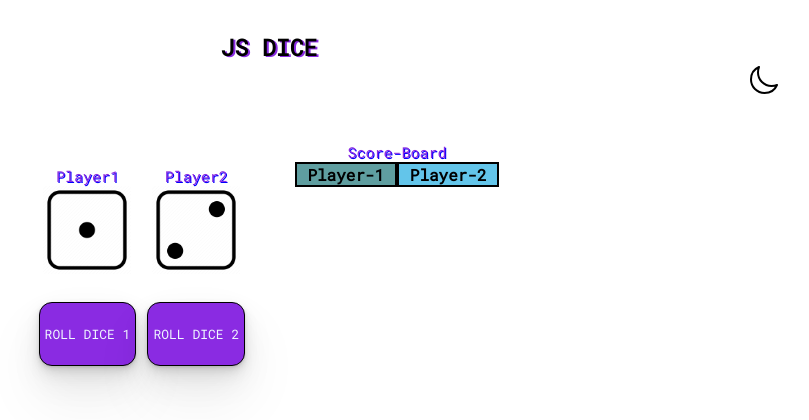
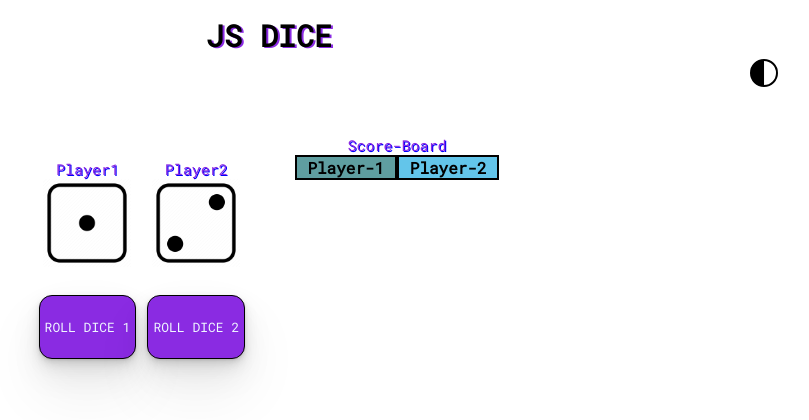
Before and after one commit to bishaldn/DiceMaster, a PHP site: page / in a window 1280 px wide. Shown: the top 420 px of the page, without its empty margins (371-1180 px from the left). Run offline with PHP 8.4, Linux system fonts and the light colour scheme; lists and menus that the app fills with data are empty.

Commit message:
updationg

```diff
--- a/index.html
+++ b/index.html
@@ -16,7 +16,7 @@
     <h1 id="title">JS DICE</h1>
     <div class="btn-mode">
         <button class="btn-dark" onclick="swapStyle('styledark.css')">
-            <ion-icon name="moon-outline" size="large"></ion-icon>
+            <ion-icon name="contrast-outline" size="large"></ion-icon>
         </button>
         <button class="btn-light" onclick="swapStyle('style.css')">
             <ion-icon name="sunny-outline" size="large"></ion-icon>
--- a/style.css
+++ b/style.css
@@ -31,9 +31,9 @@ body {
 }
 
 h1 {
-    margin-top: 4vh;
+    margin-top: 2vh;
     text-shadow: 2px 1px blueviolet;
-    font-size: 23px;
+    font-size: 30px;
     text-align: center;
 }
 
--- a/styledark.css
+++ b/styledark.css
@@ -84,7 +84,7 @@ table {
 table,
 th,
 td {
-    border: 2px solid black;
+    border: 2px solid white;
     background-color: blueviolet;
     color: aliceblue;
 }
```
